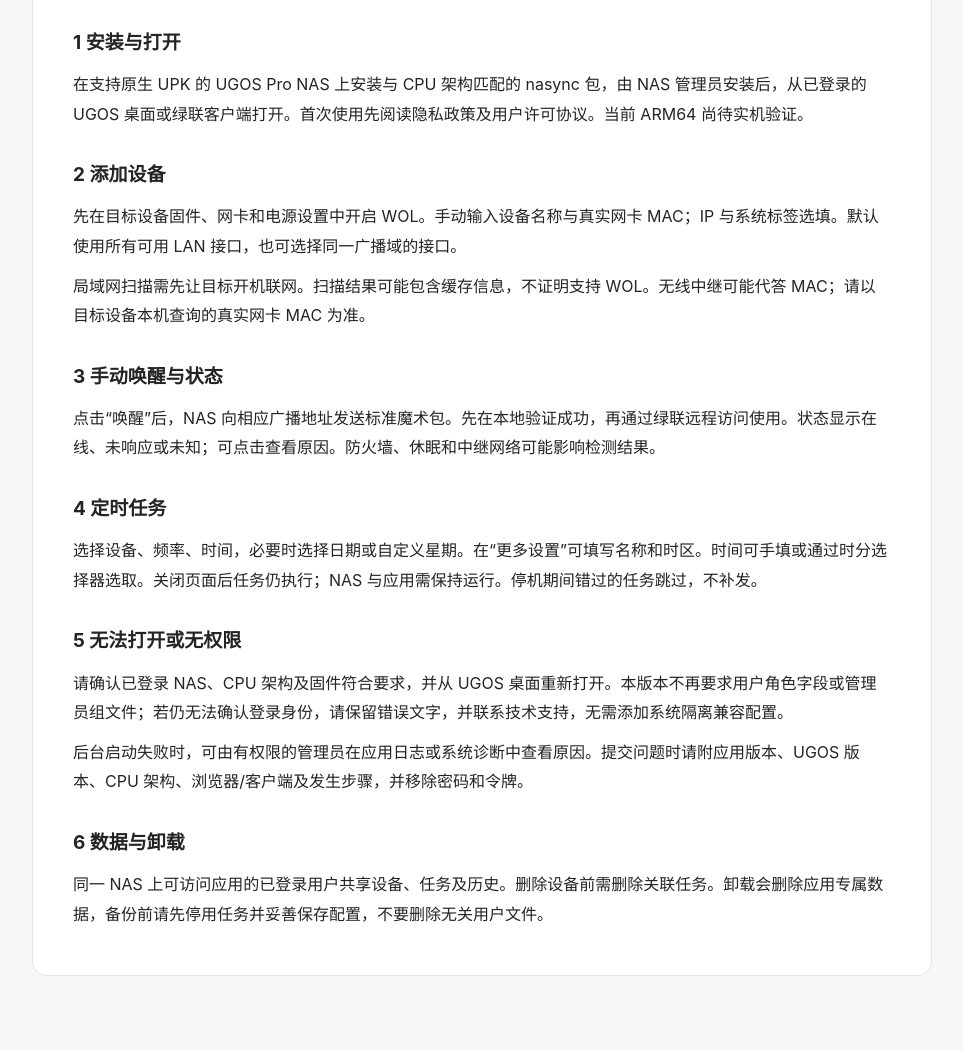
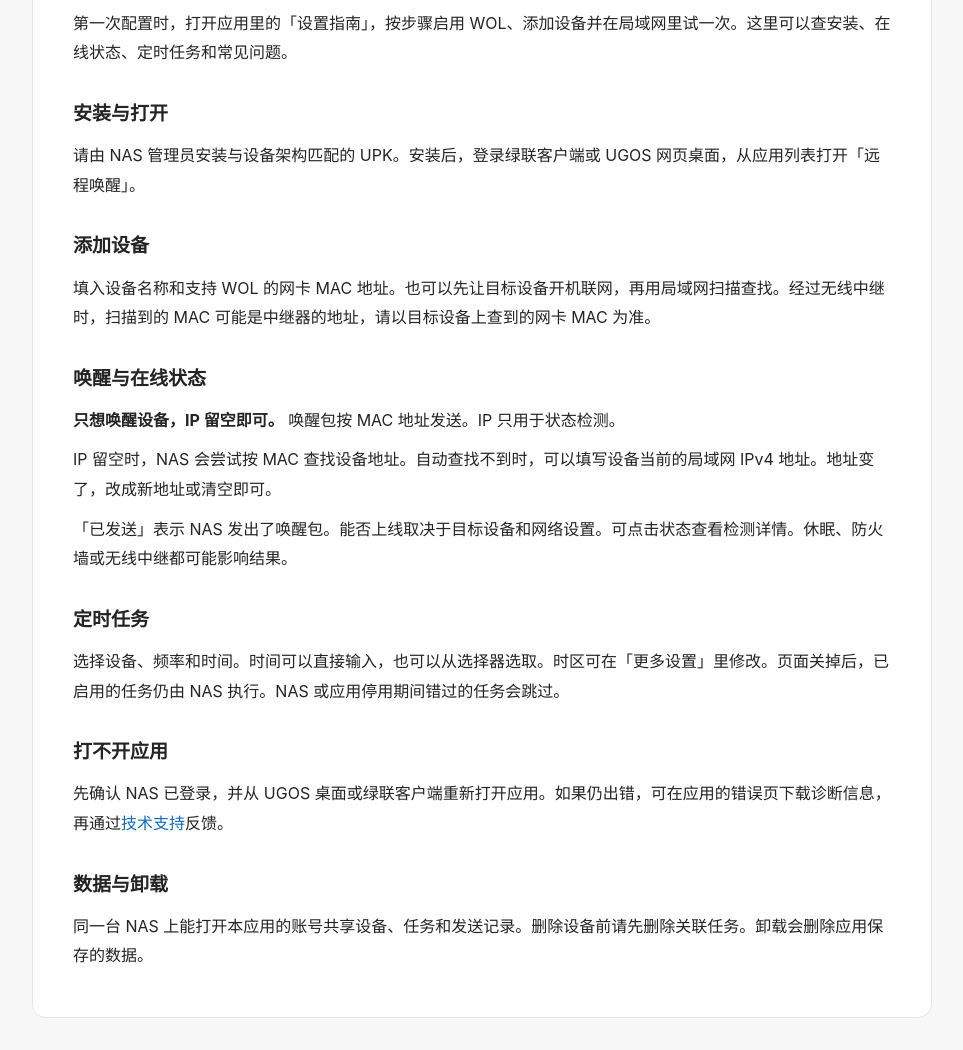
Before and after one commit to blowingwind05/ugos-wol, a plain HTML site: page docs/help.html in a window 1280 px wide. Shown: the part 168-1218 px from the top of the page, without its empty margins (158-1121 px from the left). Before the commit the page ends 1176 px from the top, so only its background shows below. Drawn offline with Linux system fonts and the light colour scheme.

Commit message:
Clarify device IP and user help

```diff
--- a/docs/help.html
+++ b/docs/help.html
@@ -1 +1,23 @@
-<!doctype html><html lang="zh-CN"><head><meta charset="utf-8"><meta name="viewport" content="width=device-width,initial-scale=1"><meta name="color-scheme" content="light"><title>使用帮助 · 远程唤醒</title><link rel="stylesheet" href="legal.css"></head><body><main><nav><a href="about.html">应用介绍</a><a href="help.html">帮助</a><a href="privacy.html">隐私政策</a><a href="agreement.html">许可协议</a><a href="permissions.html">权限说明</a><a href="support.html">支持</a></nav><h1>使用帮助</h1><h2>1 安装与打开</h2><p>在支持原生 UPK 的 UGOS Pro NAS 上安装与 CPU 架构匹配的 nasync 包，由 NAS 管理员安装后，从已登录的 UGOS 桌面或绿联客户端打开。首次使用先阅读隐私政策及用户许可协议。当前 ARM64 尚待实机验证。</p><h2>2 添加设备</h2><p>先在目标设备固件、网卡和电源设置中开启 WOL。手动输入设备名称与真实网卡 MAC；IP 与系统标签选填。默认使用所有可用 LAN 接口，也可选择同一广播域的接口。</p><p>局域网扫描需先让目标开机联网。扫描结果可能包含缓存信息，不证明支持 WOL。无线中继可能代答 MAC；请以目标设备本机查询的真实网卡 MAC 为准。</p><h2>3 手动唤醒与状态</h2><p>点击“唤醒”后，NAS 向相应广播地址发送标准魔术包。先在本地验证成功，再通过绿联远程访问使用。状态显示在线、未响应或未知；可点击查看原因。防火墙、休眠和中继网络可能影响检测结果。</p><h2>4 定时任务</h2><p>选择设备、频率、时间，必要时选择日期或自定义星期。在“更多设置”可填写名称和时区。时间可手填或通过时分选择器选取。关闭页面后任务仍执行；NAS 与应用需保持运行。停机期间错过的任务跳过，不补发。</p><h2>5 无法打开或无权限</h2><p>请确认已登录 NAS、CPU 架构及固件符合要求，并从 UGOS 桌面重新打开。本版本不再要求用户角色字段或管理员组文件；若仍无法确认登录身份，请保留错误文字，并联系技术支持，无需添加系统隔离兼容配置。</p><p>后台启动失败时，可由有权限的管理员在应用日志或系统诊断中查看原因。提交问题时请附应用版本、UGOS 版本、CPU 架构、浏览器/客户端及发生步骤，并移除密码和令牌。</p><h2>6 数据与卸载</h2><p>同一 NAS 上可访问应用的已登录用户共享设备、任务及历史。删除设备前需删除关联任务。卸载会删除应用专属数据，备份前请先停用任务并妥善保存配置，不要删除无关用户文件。</p></main></body></html>
+<!doctype html><html lang="zh-CN"><head><meta charset="utf-8"><meta name="viewport" content="width=device-width,initial-scale=1"><meta name="color-scheme" content="light"><title>使用帮助 · 远程唤醒</title><link rel="stylesheet" href="legal.css"></head><body><main><nav><a href="about.html">应用介绍</a><a href="help.html">帮助</a><a href="privacy.html">隐私政策</a><a href="agreement.html">许可协议</a><a href="permissions.html">权限说明</a><a href="support.html">支持</a></nav><h1>使用帮助</h1>
+<p>第一次配置时，打开应用里的「设置指南」，按步骤启用 WOL、添加设备并在局域网里试一次。这里可以查安装、在线状态、定时任务和常见问题。</p>
+
+<h2>安装与打开</h2>
+<p>请由 NAS 管理员安装与设备架构匹配的 UPK。安装后，登录绿联客户端或 UGOS 网页桌面，从应用列表打开「远程唤醒」。</p>
+
+<h2>添加设备</h2>
+<p>填入设备名称和支持 WOL 的网卡 MAC 地址。也可以先让目标设备开机联网，再用局域网扫描查找。经过无线中继时，扫描到的 MAC 可能是中继器的地址，请以目标设备上查到的网卡 MAC 为准。</p>
+
+<h2>唤醒与在线状态</h2>
+<p><strong>只想唤醒设备，IP 留空即可。</strong> 唤醒包按 MAC 地址发送。IP 只用于状态检测。</p>
+<p>IP 留空时，NAS 会尝试按 MAC 查找设备地址。自动查找不到时，可以填写设备当前的局域网 IPv4 地址。地址变了，改成新地址或清空即可。</p>
+<p>「已发送」表示 NAS 发出了唤醒包。能否上线取决于目标设备和网络设置。可点击状态查看检测详情。休眠、防火墙或无线中继都可能影响结果。</p>
+
+<h2>定时任务</h2>
+<p>选择设备、频率和时间。时间可以直接输入，也可以从选择器选取。时区可在「更多设置」里修改。页面关掉后，已启用的任务仍由 NAS 执行。NAS 或应用停用期间错过的任务会跳过。</p>
+
+<h2>打不开应用</h2>
+<p>先确认 NAS 已登录，并从 UGOS 桌面或绿联客户端重新打开应用。如果仍出错，可在应用的错误页下载诊断信息，再通过<a href="support.html">技术支持</a>反馈。</p>
+
+<h2>数据与卸载</h2>
+<p>同一台 NAS 上能打开本应用的账号共享设备、任务和发送记录。删除设备前请先删除关联任务。卸载会删除应用保存的数据。</p>
+</main></body></html>
```
Also changed, not shown: docs/support.html (+1 -1 lines).
